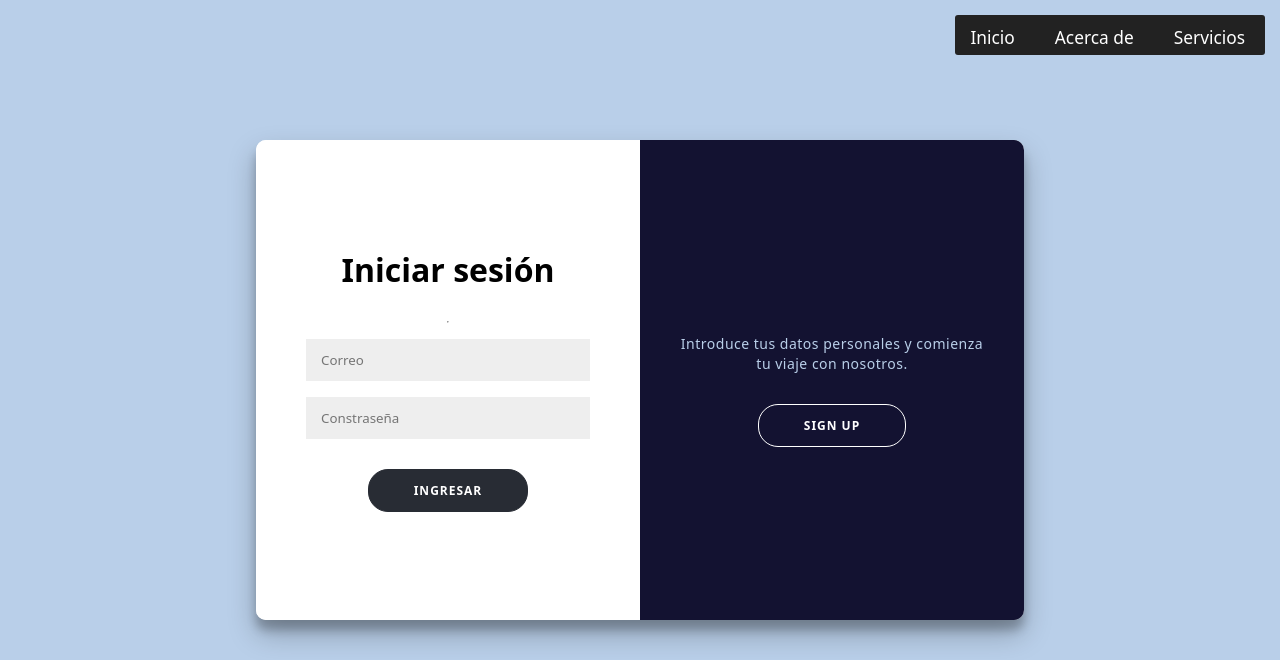
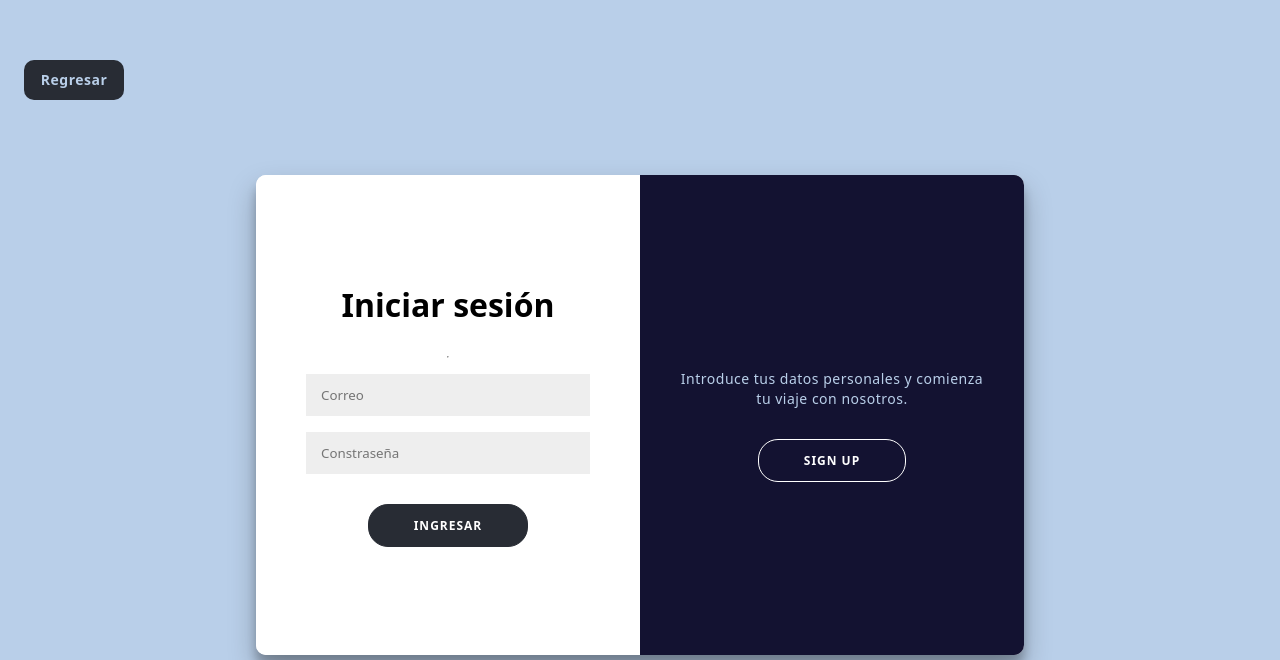
Before and after one commit to tomasbn03/asistente-sm, a PHP site: page /view/login-register.php in a window 1280 px wide. Shown: the top 660 px of the page. Run offline with PHP 8.4, Linux system fonts and the light colour scheme.

Commit message:
Cambio de estilo para login register

```diff
--- a/assets/css/login.css
+++ b/assets/css/login.css
@@ -279,35 +279,25 @@ footer a {
     margin: 20px auto;
 }
 
-.navbar {
-    list-style: none;
+.boton-regresar {
+    color: #B9CFE9;
+    left: 10px;
+    width: 100px;
+    height: 40px;
+    background-color: #282C34;
+    margin-right: 90%;
+    bottom: 50px;
+    text-align: center;
     display: flex;
-    justify-content: flex-end;
-    margin: 5px;
-    padding: 0;
-    position: absolute;
-    top: 10px;
-    right: 10px;
-    background-color: #222;
-    width: 310px;
-    height: 40px;
-    padding-top: 10px;
-    border-radius: 3px;
-
+    justify-content: center;
+    align-items: center;
+    text-decoration: none;
+    border-radius: 10px;
+    bottom: 60px;
+    position: relative;
 }
 
-.navitem {
-    margin-left: 20px;
+.boton-regresar p {
+    margin: 0;
+    font-weight: bold;
 }
-
-.navitem:first-child {
-    margin-left: 0;
-}
-
-.navitem a {
-    text-decoration: none;
-    font-size: 13pt;
-    color: #fff;
-    padding-right: 20px;
-
-}
--- a/view/login-register.php
+++ b/view/login-register.php
@@ -17,13 +17,10 @@
     <title>Iniciar sesión | Registrarse</title>
 </head>
 <body>
-    <nav>
-        <ul class="navbar">
-            <li class="navitem"><a href="home.php">Inicio</a></li>
-            <li class="navitem"><a href="">Acerca de</a></li>
-            <li class="navitem"><a href="">Servicios</a></li>
-        </ul>
-    </nav>
+
+<a href="home.php" class="boton-regresar"><p>Regresar</p></a>
+
+
     <div class="container" id="container">
         <!-- Formulario de logeo -->
         <div class="form-container sign-in-container">
```
